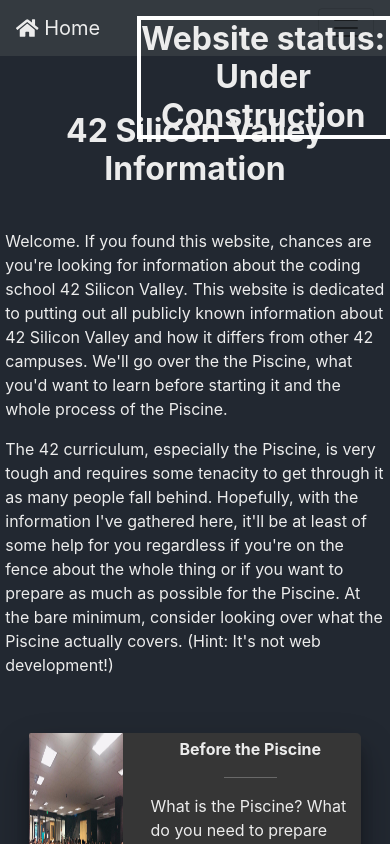
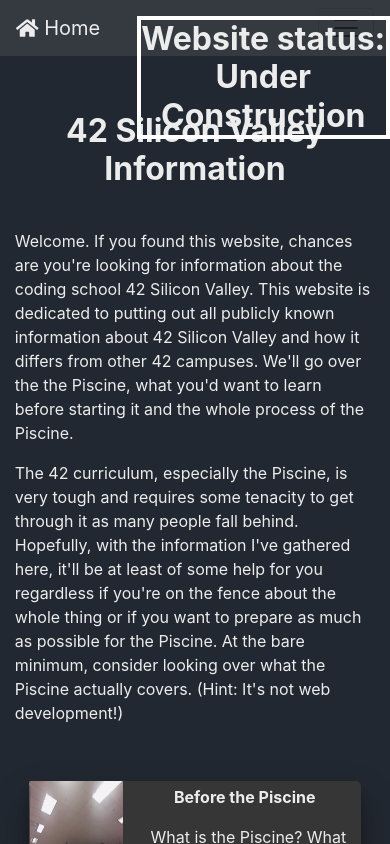
Before and after one commit to PocketPiggy/42-silicon-valley-info, a Next.js app: page / in a window 390 px wide. Shown: the top 844 px of the page. Built offline with nearby package versions, Linux system fonts and the light colour scheme.

Commit message:
added fixes for tablets & odd/random mobile sizes for responsiveness on fat cards. added width for paragraphs.

```diff
--- a/styles/components/card.scss
+++ b/styles/components/card.scss
@@ -141,7 +141,7 @@
     //margin: 0 0.5rem 0 0;
 }
 
-@media screen and (max-width: 768px) {
+@media screen and (max-width: 576px) {
     .f-card-container {
         width: 85vw !important;
         height: 50vw !important;
@@ -159,10 +159,12 @@
             margin-top: .25rem !important;
             p {
                 font-size: 16px !important;
+                border: 0 0 1px 0 solid green;
             }
         }
-    }
-
-    .vl {
+        .card-text-seperator {
+            /*margin: .25rem 0 .25rem 0 !important;*/
+            display: none;
+        }
     }
 }
--- a/styles/page/home.scss
+++ b/styles/page/home.scss
@@ -16,7 +16,7 @@
     margin-top: .5rem;
 }
 
-@media screen and (max-width: 768px) {
+@media screen and (max-width: 1170px) {
     .fat-card-container {
         display: flex;
         flex-direction: column;
--- a/styles/styles.scss
+++ b/styles/styles.scss
@@ -148,6 +148,14 @@
 //}
 //}
 
+@media screen and (max-width: 768px) {
+    div {
+        p {
+            width: 95% !important;
+        }
+    }
+}
+
 @media screen and (min-width: 768px) {
     p {
         font-size: $p-size !important;
```
Also changed, not shown: 1 other file (tests, documents, lock files or other folders).
